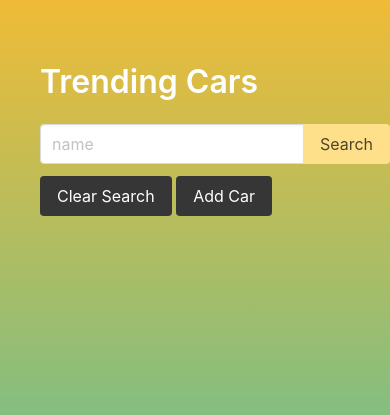
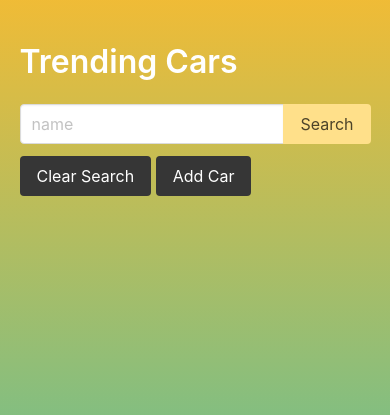
Before and after one commit to jeffreygreenjr/django_cars_collector, a Django app: page /cars/ in a window 390 px wide. Shown: the part 52-467 px from the top of the page. Run offline with Django 4.2, Linux system fonts and the light colour scheme; data that the repository does not hold is empty.

Commit message:
Added some mobile friendly styling

```diff
--- a/main_app/static/styles/main.css
+++ b/main_app/static/styles/main.css
@@ -81,3 +81,14 @@ body {
   .aboutlinks {
       font-size: 2em;
   }
+
+/* ------MEDIA QUERY (PHONE)------ */
+@media screen and (max-width: 600px) {
+    .container {
+        padding: 5%;
+      }
+
+      .gallery {
+        width: 100%;
+      }
+}
```
